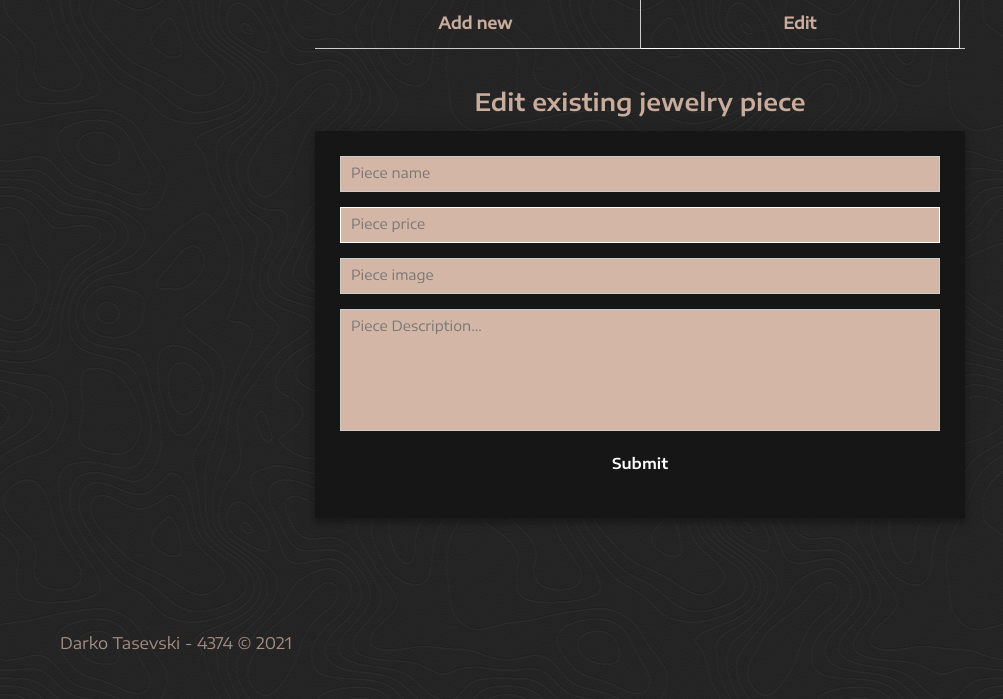
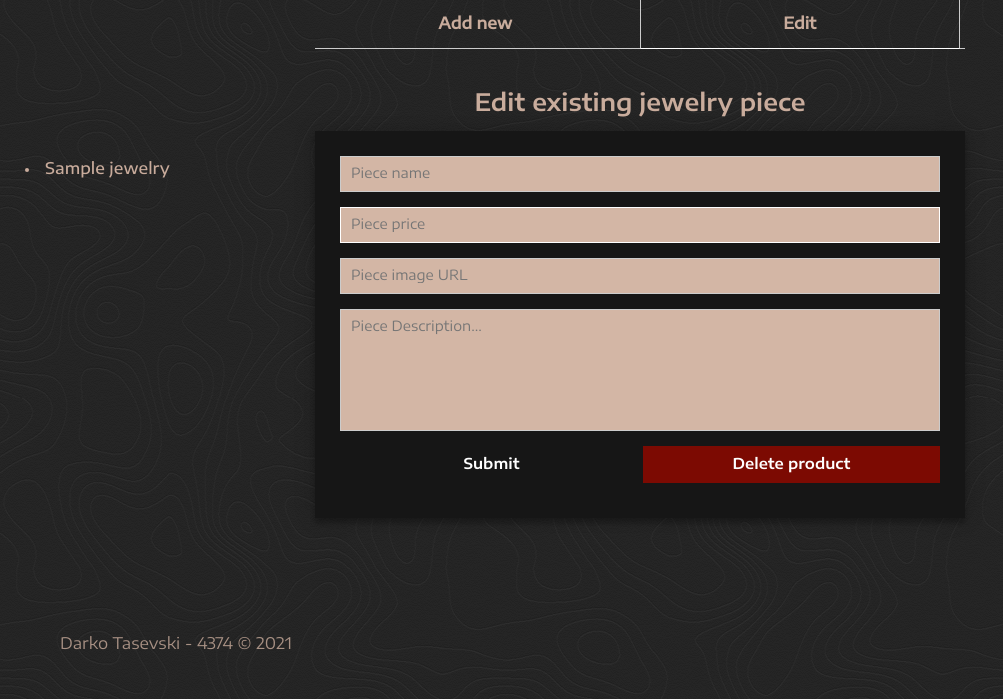
Before and after one commit to darktasevski/IT210-PZ, a PHP site: page /pages/mod_catalog.php in a window 1280 px wide, after a click on "on". Shown: the part 101-800 px from the top of the page, without its empty margins (0-1003 px from the left). Run offline with PHP 8.4, Linux system fonts and the light colour scheme; the visitor is signed in with stand-in values (Sample User, id 1); tables that the repository leaves empty or names only in its code hold one stand-in row (values such as "Sample post").

Commit message:
feature: delete product

```diff
--- a/public/pages/mod_catalog.php
+++ b/public/pages/mod_catalog.php
@@ -21,15 +21,35 @@ if (!isset($_SESSION["is_employee"]) || $_SESSION["is_employee"] == 0){
     header("Location: ../index.php");
 }
 ?>
+    <ul id="productsList" style="visibility: hidden; pointer-events: none">
+        <?php
+            require_once('../../src/common/connection.php');
+            $conn = connect();
+
+            $sql = "SELECT * FROM jewelry";
+            $result = $conn->query($sql);
+
+            while ($row = $result->fetch()) {
+                echo '<li class="productsList__item" id="'.$row["id"].'"
+                        data-name="'.$row["name"].'"
+                        data-price="'.$row["price"].'"
+                        data-description="'.$row["description"].'"
+                        data-image-uri="'.$row["image_uri"].'"
+                        >
+                        '.$row["name"].'
+                      </li>';
+            }
+        ?>
+    </ul>
 
 <main>
     <section class="container">
         <div class="tabs">
-            <input type="radio" name="tab" id="tab1" aria-controls="add_new" checked>
-            <label for="tab1">Add new</label>
+            <input type="radio" name="tab" id="addTab" aria-controls="add_new" checked>
+            <label for="addTab">Add new</label>
 
-            <input type="radio" name="tab" id="tab2" aria-controls="edit">
-            <label for="tab2">Edit</label>
+            <input type="radio" name="tab" id="editTab" aria-controls="edit">
+            <label for="editTab">Edit</label>
 
             <div class="tab-panels">
                 <section id="add_new" class="tab-panel">
@@ -57,21 +77,27 @@ if (!isset($_SESSION["is_employee"]) || $_SESSION["is_employee"] == 0){
                     <h3 class="h__center_text">Edit existing jewelry piece</h3>
                     <form id="contact" class="form" action="../../src/edit_jewel.php" method="POST">
                         <fieldset>
-                            <input placeholder="Piece name" type="text" tabindex="1" name="name" required autofocus>
+                            <input placeholder="Piece name" type="text" tabindex="1" name="name" id="nameInput" required autofocus>
                         </fieldset>
                         <fieldset>
-                            <input placeholder="Piece price" min="1" type="number" tabindex="2" name="price" required>
+                            <input placeholder="Piece price" min="1" type="number" tabindex="2" name="price" id="priceInput" required>
                         </fieldset>
                         <fieldset>
-                            <input placeholder="Piece image" type="text" tabindex="3" name="image_uri" required>
+                            <input placeholder="Piece image URL" type="text" tabindex="3" name="image_uri" id="uriInput" required>
                         </fieldset>
                         <fieldset>
-                            <textarea placeholder="Piece Description..." tabindex="4"></textarea>
+                            <textarea placeholder="Piece Description..." id="descInput" tabindex="4" name="description"></textarea>
                         </fieldset>
                         <input type="hidden" id="idInput" name="id" hidden />
-                        <fieldset>
-                            <button name="submit" type="submit">Submit</button>
-                        </fieldset>
+                        <input type="checkbox" id="shouldDelete" value="false" name="should_delete" hidden />
+                        <div class="btnsContainer">
+                            <fieldset>
+                                <button type="submit">Submit</button>
+                            </fieldset>
+                            <fieldset>
+                                <button id="deleteBtn" type="submit">Delete product</button>
+                            </fieldset>
+                        </div>
                     </form>
                 </section>
             </div>
@@ -87,5 +113,68 @@ if (!isset($_SESSION["is_employee"]) || $_SESSION["is_employee"] == 0){
 </main>
 
 <?php require_once("../common/footer.php") ?>
+
+<script>
+    const addNewTab = document.getElementById("addTab");
+    const editTab = document.getElementById("editTab");
+    const deleteBtn = document.getElementById("deleteBtn");
+    const shouldDelete = document.getElementById("shouldDelete");
+    const productsList = document.getElementById("productsList");
+
+    const nameInput = document.getElementById("nameInput");
+    const priceInput = document.getElementById("priceInput");
+    const uriInput = document.getElementById("uriInput");
+    const descInput = document.getElementById("descInput");
+    const idInput = document.getElementById("idInput");
+
+    addNewTab.addEventListener('click', e => {
+        productsList.style.visibility = 'hidden';
+        productsList.style.pointerEvents = 'none';
+    })
+
+    editTab.addEventListener('click', e => {
+        productsList.style.visibility = 'visible';
+        productsList.style.pointerEvents = 'all';
+    })
+
+    deleteBtn.addEventListener('click', e => {
+        console.log("VALUE: ", e)
+
+        shouldDelete.checked = true;
+        shouldDelete.value = true;
+
+        console.log("VALUE: ", shouldDelete)
+
+
+        if (e.target.value){
+            console.log("VALUE: ", e.target.value)
+            e.preventDefault();
+        }
+    })
+
+    productsList.addEventListener('click', e => {
+        if (e.target.id){
+            idInput.value = e.target.id;
+            nameInput.value = e.target.dataset.name;
+            priceInput.value = e.target.dataset.price;
+            uriInput.value = e.target.dataset.imageUri;
+            descInput.value = e.target.dataset.description;
+        }
+    })
+
+
+    const qp = new URLSearchParams(window.location.search);
+    const isEdit = qp.get("edit");
+    const isAdd = qp.get("add");
+    if (isEdit){
+        console.log(isEdit);
+        editTab.checked = true;
+        productsList.style.visibility = 'visible';
+        productsList.style.pointerEvents = 'all';
+    } else if(isAdd){
+        console.log(isAdd);
+        addNewTab.checked = true;
+    }
+</script>
 </body>
 </html>
--- a/public/styles/forms.css
+++ b/public/styles/forms.css
@@ -77,8 +77,6 @@ fieldset textarea {
 
 .form button[type="submit"]:hover {
     background: #2F2424;
-    -webkit-transition: background 0.3s ease-in-out;
-    -moz-transition: background 0.3s ease-in-out;
     transition: background-color 0.3s ease-in-out;
 }
 
--- a/public/styles/main.css
+++ b/public/styles/main.css
@@ -399,6 +399,49 @@ a.link {
     }
 }
 
+/*Edit page */
+
+#productsList {
+    height: 400px;
+    width: 250px;
+    z-index: 99;
+    position: absolute;
+    left: 0;
+    top: 30%;
+    overflow:hidden;
+    overflow-y:auto;
+}
+
+@media (min-width: 1920px) and (orientation: landscape) {
+    #productsList {
+        width: 450px;
+        left: 100px;
+    }
+}
+
+#productsList li {
+    cursor: pointer;
+    padding: 5px;
+    font-family: 'Encode Sans Expanded Medium', sans-serif;
+    color: #C9AC9C;
+}
+
+.btnsContainer {
+    display: flex;
+}
+
+.btnsContainer > fieldset > button[type="submit"] {
+    width: 99%;
+}
+
+.btnsContainer > fieldset > button[type="submit"]:first-of-type {
+    margin-left: 1%;
+}
+
+#deleteBtn {
+    background: #7C0A02;
+}
+
 /* Helper classes */
 
 .h__underline {
--- a/src/add_jewel.php
+++ b/src/add_jewel.php
@@ -22,10 +22,10 @@ if (isset($_POST['name']) && isset($_POST['price']) && isset($_POST['image_uri']
     $stmt->bindParam(":description", $description);
 
     if($stmt->execute()) {
-        header('Location: ../public/pages/mod_catalog.php?success=1');
+        header('Location: ../public/pages/mod_catalog.php?success=1&add=true');
     } else {
-        header('Location: ../public/pages/mod_catalog.php?fail=1');
+        header('Location: ../public/pages/mod_catalog.php?fail=1&add=true');
     }
 } else {
-    header('Location: ../public/pages/mod_catalog.php?fail=1');
+    header('Location: ../public/pages/mod_catalog.php?fail=1&add=true');
 }
```
Also changed, not shown: src/edit_jewel.php (+10 -3 lines), README.md.
